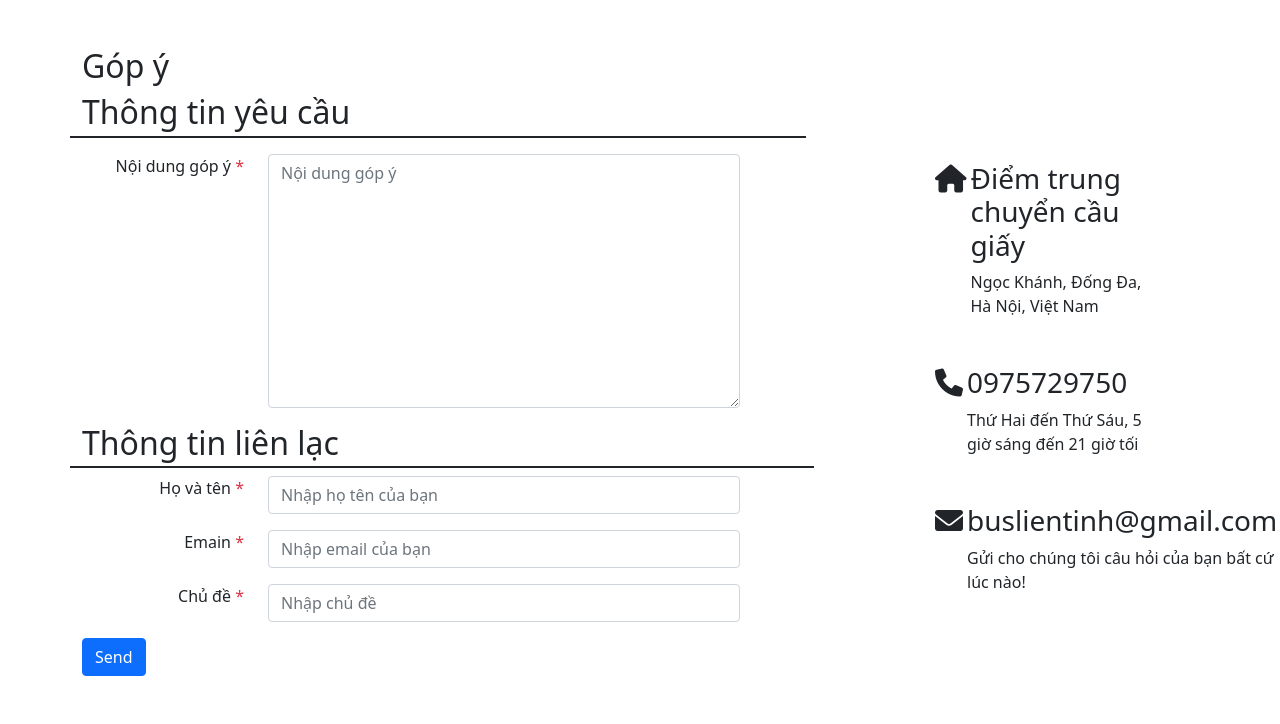
After one commit to Moobbot/BTL_CSE481_CNPM, a PHP site: template wibu/views/lienhe.php in a window 1280 px wide. The commit adds this page. Shown: the part 743-1467 px from the top of the page. Run offline with PHP 8.4, Linux system fonts and the light colour scheme; the template is opened without the code that fills it, so the values that code supplies are empty.

Commit message:
hoàn thành giao diện liên hệ

```diff
--- a/wibu/bridge.php
+++ b/wibu/bridge.php
@@ -2,5 +2,5 @@
 <!-- //!Là Cầu nối giữa index và nội dung trong file wibu -->
 <?php
 require_once "./wibu/core/App.php";
-
+require_once "./wibu/core/Controller.php";
 //*Khi gọi round phải login hoặc xử lý trước khi gọi thì viết code tại bridge.php
--- /dev/null
+++ b/wibu/views/lienhe.php
@@ -0,0 +1,158 @@
+<!DOCTYPE html>
+<html lang="en">
+
+<head>
+    <meta charset="UTF-8">
+    <meta http-equiv="X-UA-Compatible" content="IE=edge">
+    <meta name="viewport" content="width=device-width, initial-scale=1.0">
+    <link href="https://cdn.jsdelivr.net/npm/bootstrap@5.0.2/dist/css/bootstrap.min.css" rel="stylesheet"
+        integrity="sha384-EVSTQN3/azprG1Anm3QDgpJLIm9Nao0Yz1ztcQTwFspd3yD65VohhpuuCOmLASjC" crossorigin="anonymous">
+    <link rel="stylesheet" href="https://cdnjs.cloudflare.com/ajax/libs/font-awesome/6.0.0/css/all.min.css">
+    <script src="https://cdn.jsdelivr.net/npm/bootstrap@5.0.2/dist/js/bootstrap.bundle.min.js"
+        integrity="sha384-MrcW6ZMFYlzcLA8Nl+NtUVF0sA7MsXsP1UyJoMp4YLEuNSfAP+JcXn/tWtIaxVXM" crossorigin="anonymous">
+    </script>
+    <title>Liên hệ</title>
+</head>
+
+<body>
+    <div class="container-fluid">
+        <!--* slider Start -->
+        <div class="row mb-5">
+            <div id="carouselExampleControls position-relative " class="carousel slide" data-bs-ride="carousel">
+                <div class="carousel-inner">
+                    <div class="carousel-item active ">
+                        <img src="./public/lo-trinh-bus-30-tphcm-1.jpg" class="d-block w-100" alt="Hình ảnh xe buýt 1">
+                    </div>
+                    <div class="carousel-item">
+                        <img src="./public/lo-trinh-bus-30-tphcm-1.jpg" class="d-block w-100" alt="Hình ảnh xe buýt 2">
+                    </div>
+                    <div class="carousel-item">
+                        <img src="./public/lo-trinh-bus-30-tphcm-1.jpg" class="d-block w-100" alt="Hình ảnh xe buýt 3">
+                    </div>
+                    <div class="position-absolute top-50 start-50 translate-middle ">
+                        <h1 class="text-white ">Liên hệ chúng tôi</h1>
+                    </div>
+                </div>
+
+                <button class="carousel-control-prev" type="button" data-bs-target="#carouselExampleControls"
+                    data-bs-slide="prev">
+                    <span class="carousel-control-prev-icon" aria-hidden="true"></span>
+                    <span class="visually-hidden">Previous</span>
+                </button>
+                <button class="carousel-control-next" type="button" data-bs-target="#carouselExampleControls"
+                    data-bs-slide="next">
+                    <span class="carousel-control-next-icon" aria-hidden="true"></span>
+                    <span class="visually-hidden">Next</span>
+                </button>
+            </div>
+            <!--* slider End -->
+        </div>
+        <div class="container">
+            <div class="row mb-5">
+                <!--* Contact Area start  -->
+                <!-- Map -->
+
+                <div class="row text-center">
+                    <div class="col">
+                        <img src="./public./map_bus.PNG" class="img-fluid" alt="Địa điểm của công ty">
+                    </div>
+                </div>
+            </div>
+
+            <div class="row mb-5">
+                <div class="row col-md-8">
+                    <h2>Góp ý</h2>
+                    <h2 class="border-bottom border-2 pb-1 border-dark">Thông tin yêu cầu</h2>
+                </div>
+                <div class="row">
+                    <div class="col-md-8 mt-2">
+                        <!-- form -->
+                        <form>
+                            <div class="row">
+                                <label class="form-lable col-lg-3 text-lg-end">
+                                    Nội dung góp ý <span class="text-danger">*</span>
+                                </label>
+                                <div class="col-lg-8 mb-3">
+                                    <textarea class="col-12 form-control" name="message" id="message" cols="30"
+                                        rows="10" onfocus="this.placeholder = ''"
+                                        onblur="this.placeholder = 'Nội dung góp ý'" placeholder="Nội dung góp ý"
+                                        required=""></textarea>
+                                </div>
+                            </div>
+                            <div class="row">
+                                <h2 class="border-bottom border-2 pb-1 border-dark">Thông tin liên lạc</h2>
+                            </div>
+                            <div class="row">
+                                <label class="form-lable col-lg-3 text-lg-end">
+                                    Họ và tên <span class="text-danger">*</span>
+                                </label>
+                                <div class="col-lg-8 mb-3">
+                                    <input class="form-control" type="text" onfocus="this.placeholder = ''"
+                                        onblur="this.placeholder = 'Nhập họ tên của bạn'"
+                                        placeholder="Nhập họ tên của bạn" required>
+                                </div>
+                            </div>
+                            <div class="row">
+                                <label class="form-lable col-lg-3 text-lg-end">
+                                    Emain <span class="text-danger">*</span>
+                                </label>
+                                <div class="col-lg-8 mb-3">
+                                    <input class="form-control" type="email" onfocus="this.placeholder = ''"
+                                        onblur="this.placeholder = 'Nhập email của bạn'"
+                                        placeholder="Nhập email của bạn" required>
+                                </div>
+                            </div>
+                            <div class="row">
+                                <label class="form-lable col-lg-3 text-lg-end">
+                                    Chủ đề <span class="text-danger">*</span>
+                                </label>
+                                <div class="col-lg-8 mb-3">
+                                    <input class="form-control" type="text" onfocus="this.placeholder = ''"
+                                        onblur="this.placeholder = 'Nhập chủ đề'" placeholder="Nhập chủ đề" required>
+                                </div>
+                            </div>
+
+
+                            <button type="submit" class="btn btn-primary">Send</button>
+                        </form>
+                    </div>
+                    <div class="col-md-3 offset-lg-1">
+                        <div class="contact-info d-flex p-3">
+                            <span class="contact-info__icon pe-1">
+                                <h3><i class="fa-solid fa-house"></i></h3>
+                            </span>
+                            <div class="media-body">
+                                <h3>Điểm trung chuyển cầu giấy</h3>
+                                <p>Ngọc Khánh, Đống Đa, Hà Nội, Việt Nam</p>
+                            </div>
+                        </div>
+                        <div class="contact-info d-flex p-3">
+                            <span class="contact-info__icon pe-1">
+                                <h3><i class="fa-solid fa-phone"></i></h3>
+                            </span>
+                            <div class="media-body">
+                                <h3>0975729750</h3>
+                                <p>Thứ Hai đến Thứ Sáu, 5 giờ sáng đến 21 giờ tối</p>
+                            </div>
+                        </div>
+                        <div class="contact-info d-flex p-3">
+                            <span class="contact-info__icon pe-1">
+                                <h3><i class="fa-solid fa-envelope"></i></h3>
+                            </span>
+                            <div class="media-body">
+                                <h3>buslientinh@gmail.com</h3>
+                                <p>Gửi cho chúng tôi câu hỏi của bạn bất cứ lúc nào!</p>
+                            </div>
+                        </div>
+                    </div>
+                </div>
+            </div>
+        </div>
+        <!--* Contact Area End -->
+    </div>
+</body>
+
+</html>
+<!-- Footer Start-->
+
+<!-- Footer End-->
--- a/wibu/views/view_contract.php
+++ /dev/null
@@ -1,5 +0,0 @@
-<?php ?>
-<div name = "contract">
-
-
-</div>
```
Also changed, not shown: wibu/controllers/lienhe.php (+3 -10 lines), wibu/core/Controller.php (added, +12 -0 lines), public/Daewoo_FX120_in_Vietnam.JPG (added), public/lo-trinh-bus-30-tphcm-1.jpg (added), public/map_bus.PNG (added).
